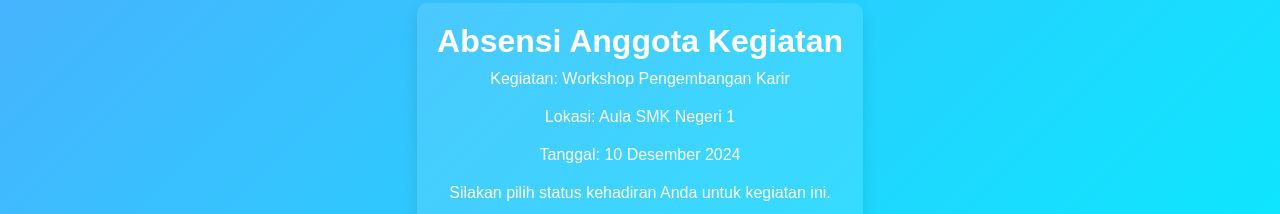
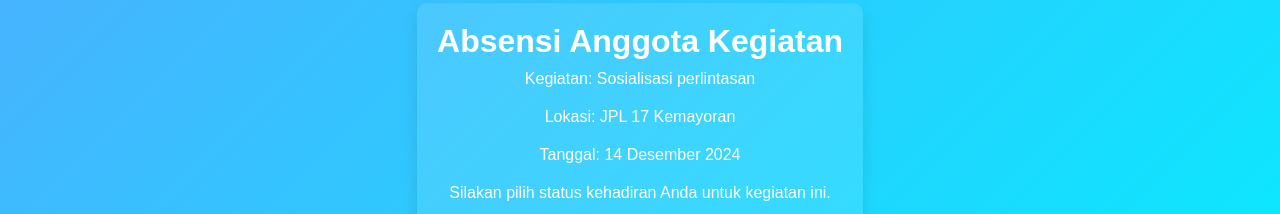
Before and after one commit to SadulurSepoorID/Sadulursepoorid, a plain HTML site: page absensi.html in a window 1280 px wide. Shown: the part 222-436 px from the top of the page. Drawn offline with Linux system fonts and the light colour scheme.

Commit message:
Add files via upload

```diff
--- a/absensi.html
+++ b/absensi.html
@@ -9,9 +9,9 @@
 <body>
   <div class="container">
     <h1>Absensi Anggota Kegiatan</h1>
-    <p>Kegiatan: Workshop Pengembangan Karir</p>
-    <p>Lokasi: Aula SMK Negeri 1</p>
-    <p>Tanggal: 10 Desember 2024</p>
+    <p>Kegiatan: Sosialisasi perlintasan</p>
+    <p>Lokasi: JPL 17 Kemayoran</p>
+    <p>Tanggal: 14 Desember 2024</p>
     <p>Silakan pilih status kehadiran Anda untuk kegiatan ini.</p>
 
     <div class="buttons">
```
